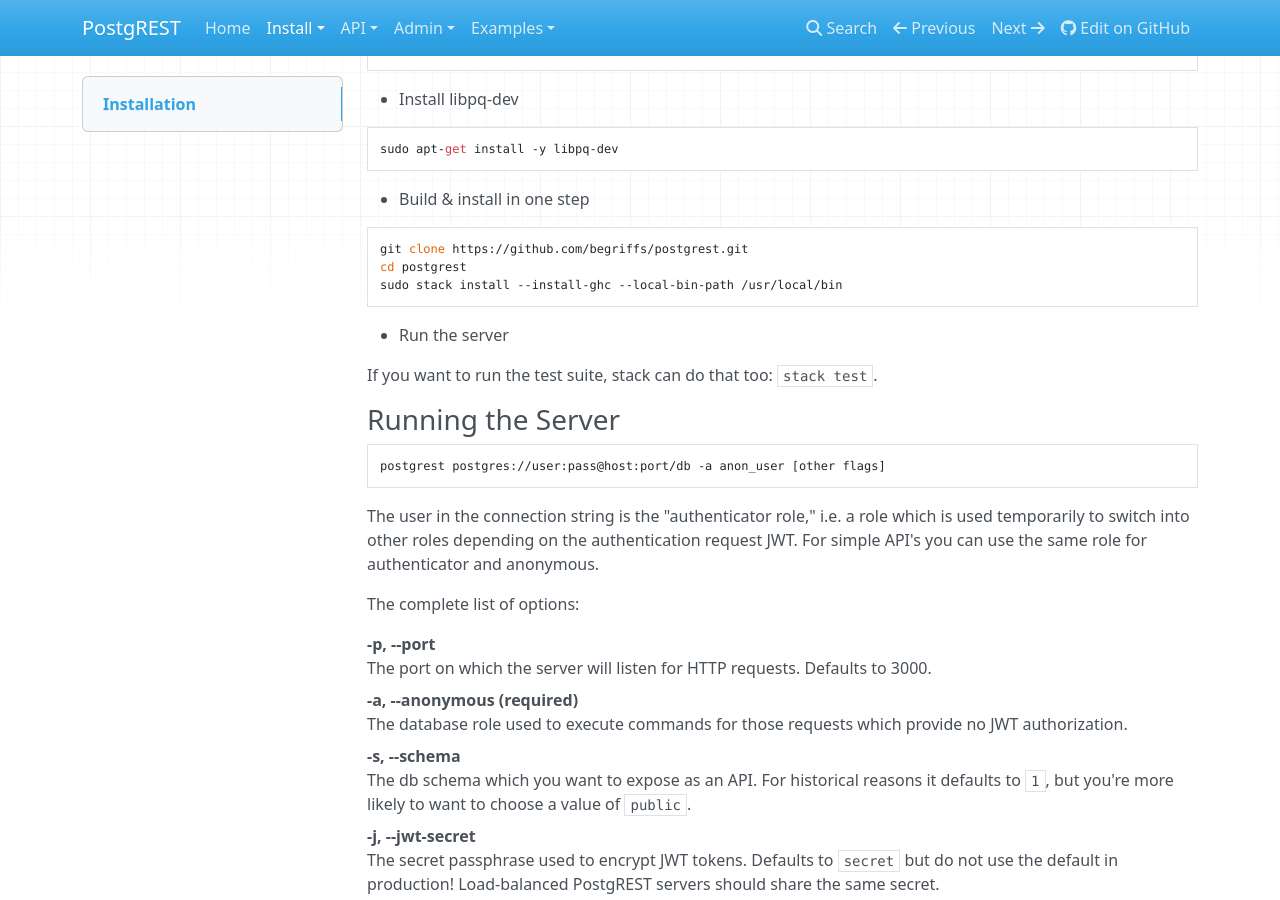
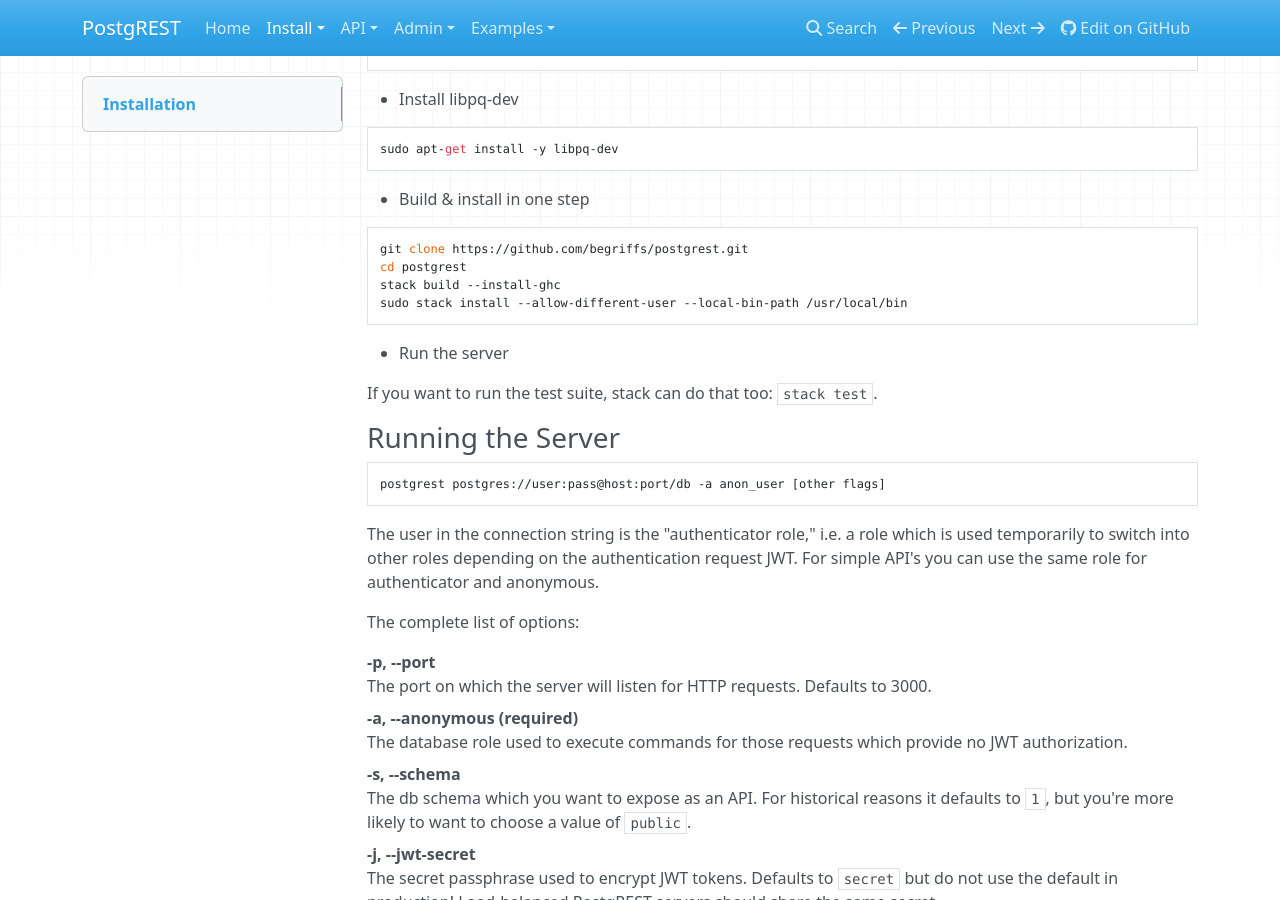
Before and after one commit to PostgREST/postgrest, an MkDocs documentation site: the page built from docs/install/server.md, in a window 1280 px wide and 900 px high, scrolled down 891 px. Built offline with MkDocs 1.6.1, drawn with Linux system fonts in a browser that asks for light colours; nearby versions of some CDN libraries; old or Windows-style settings are respelled for this version of MkDocs.

Commit message:
Split build and install in build from source instructions.
Stack refuses to build when run under sudo.

````diff
--- a/docs/install/server.md
+++ b/docs/install/server.md
@@ -55,7 +55,8 @@
 ```bash
 git clone https://github.com/begriffs/postgrest.git
 cd postgrest
-sudo stack install --install-ghc --local-bin-path /usr/local/bin
+stack build --install-ghc
+sudo stack install --allow-different-user --local-bin-path /usr/local/bin
 ```
 
 * Run the server
````
